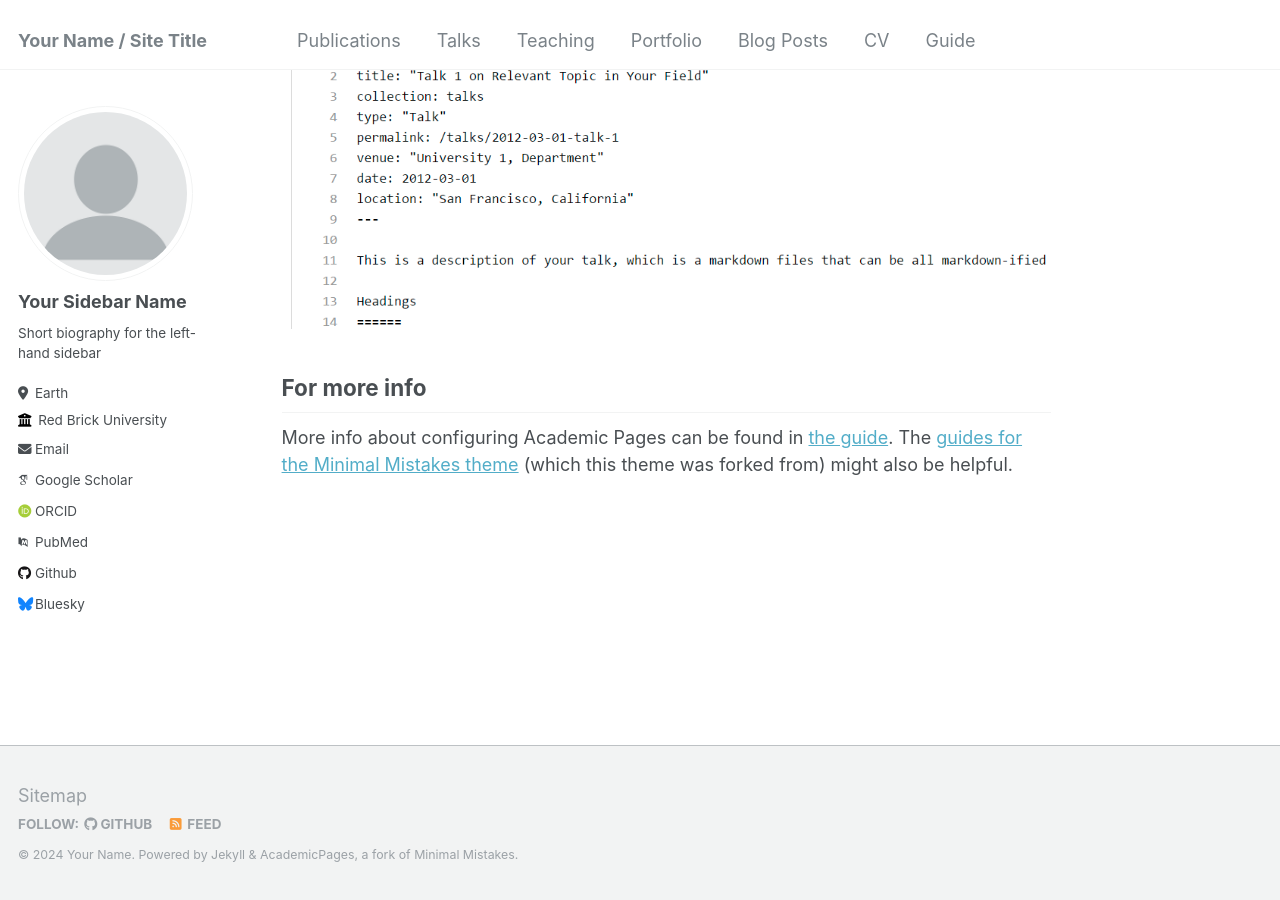
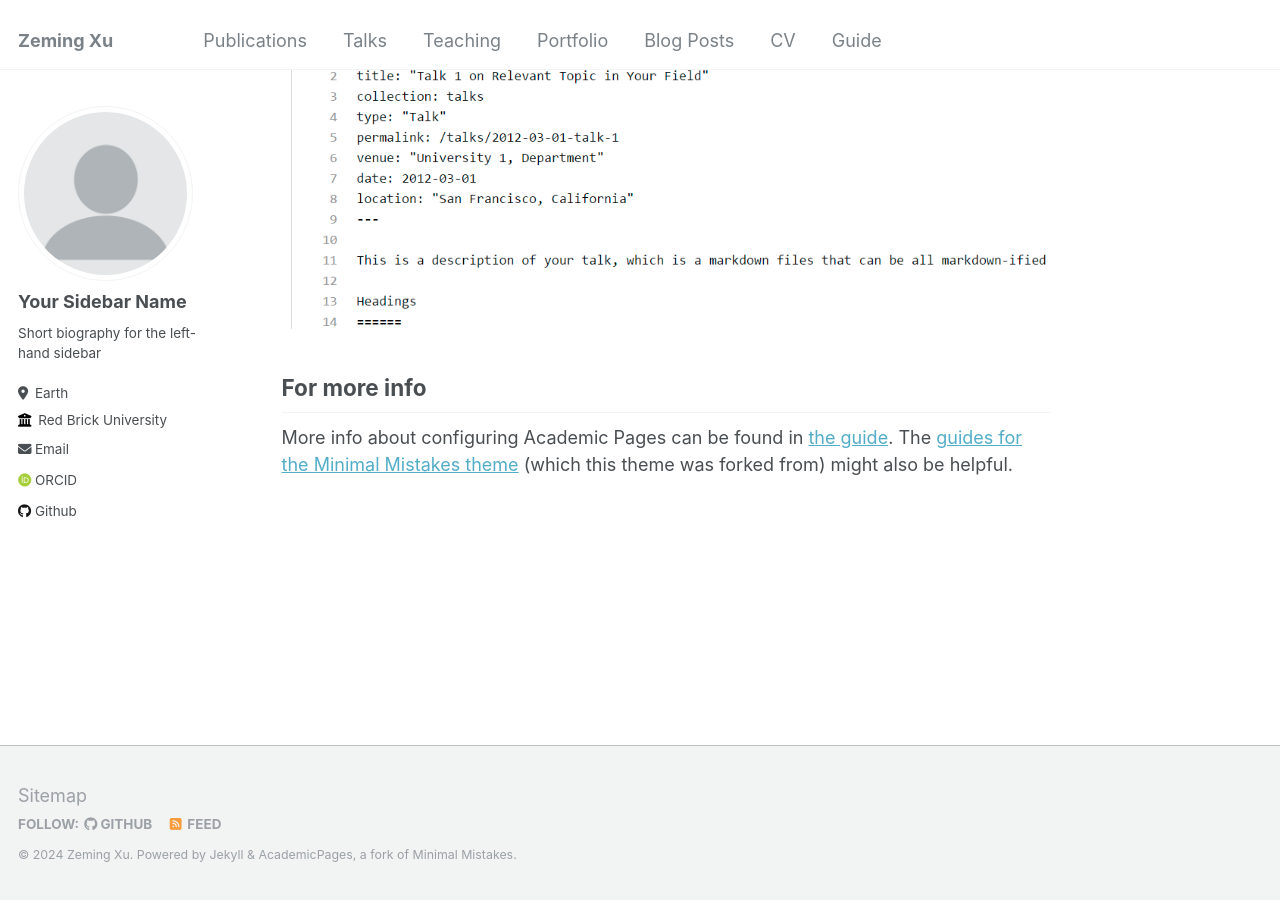
Before and after one commit to xu-zeming/xu-zeming.github.io, a Jekyll site: the page built from _pages/about.md, in a window 1280 px wide and 900 px high, scrolled down 2660 px. Built offline with Jekyll 4.4.1, drawn with Linux system fonts in a browser that asks for light colours; some web fonts are replaced.

Commit message:
Update _config.yml

```diff
--- a/_config.yml
+++ b/_config.yml
@@ -7,12 +7,12 @@
 # server process.
 
 # Basic Site Settings
-locale                   : "en-US"
-title                    : "Your Name / Site Title"
+locale                   : "en-GB"
+title                    : "Zeming Xu"
 title_separator          : "-"
-name                     : &name "Your Name"
-description              : &description "personal description"
-url                      : https://academicpages.github.io # the base hostname & protocol for your site e.g. "https://mmistakes.github.io"
+name                     : &name "Zeming Xu"
+description              : &description "PhD student at the university of Göttingen"
+url                      : https://xu-zeming.github.io # the base hostname & protocol for your site e.g. "https://mmistakes.github.io"
 baseurl                  : "" # the subpath of your site, e.g. "/blog"
 repository               : "academicpages/academicpages.github.io"
 
@@ -32,11 +32,11 @@ author:
 
   # Academic websites
   arxiv            : # URL - Update with the correct link to your profile
-  googlescholar    : "https://scholar.google.com/citations?user=PS_CX0AAAAAJ"
+  googlescholar    : # "https://scholar.google.com/citations?user=PS_CX0AAAAAJ"
   impactstory      : # URL
-  orcid            : "http://orcid.org/yourorcidurl"
+  orcid            : "http://orcid.org/0000-0002-6531-2975"
   semantic         : # URL
-  pubmed           : "https://www.ncbi.nlm.nih.gov/pubmed/?term=john+snow"
+  pubmed           : # "https://www.ncbi.nlm.nih.gov/pubmed/?term=john+snow"
   researchgate     : # URL
 
   # Repositories and software development
@@ -48,7 +48,7 @@ author:
   stackoverflow    : # User number or user number and name (i.e., use "1" or "1/jeff-atwood")
 
   # Social media
-  bluesky          : "bsky.app" # Replace this with you Bluesky username
+  bluesky          : # Replace this with you Bluesky username
   facebook         : # Username
   flickr           : # Username
   foursquare       : # Username
```
